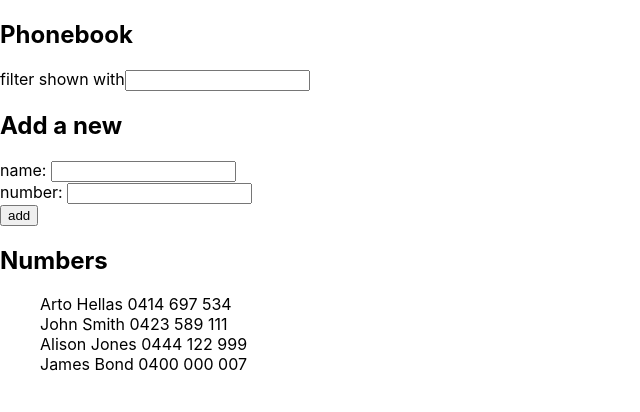
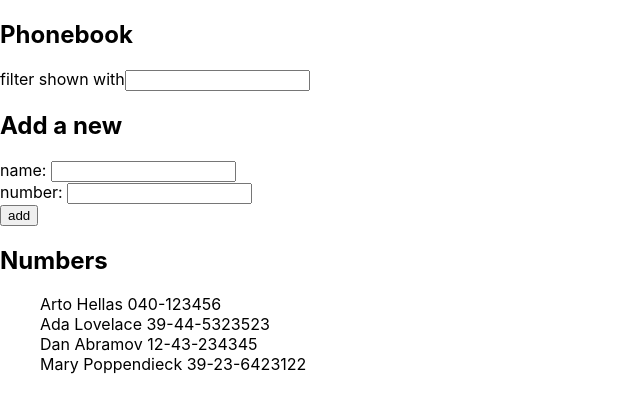
Before and after one commit to MitchEarn/full-stack-open-2021, a React (Create React App) app in the folder part2/phonebook/: page / in a window 1280 px wide. Shown: the top 412 px of the page, without its empty margins (0-640 px from the left). Built offline with nearby package versions, Linux system fonts and the light colour scheme; data requests are answered from the project's data file.

Commit message:
Completed exercise 2.11

```diff
--- /dev/null
+++ b/part2/phonebook/db.json
@@ -0,0 +1,24 @@
+{
+  "persons":[
+    {
+      "name": "Arto Hellas",
+      "number": "040-123456",
+      "id": 1
+    },
+    {
+      "name": "Ada Lovelace",
+      "number": "39-44-5323523",
+      "id": 2
+    },
+    {
+      "name": "Dan Abramov",
+      "number": "12-43-234345",
+      "id": 3
+    },
+    {
+      "name": "Mary Poppendieck",
+      "number": "39-23-6423122",
+      "id": 4
+    }
+  ]
+}
--- a/part2/phonebook/package.json
+++ b/part2/phonebook/package.json
@@ -6,6 +6,7 @@
     "@testing-library/jest-dom": "^5.15.1",
     "@testing-library/react": "^11.2.7",
     "@testing-library/user-event": "^12.8.3",
+    "axios": "^0.24.0",
     "react": "^17.0.2",
     "react-dom": "^17.0.2",
     "react-scripts": "4.0.3",
@@ -15,7 +16,8 @@
     "start": "react-scripts start",
     "build": "react-scripts build",
     "test": "react-scripts test",
-    "eject": "react-scripts eject"
+    "eject": "react-scripts eject",
+    "server": "json-server -p3001 --watch db.json"
   },
   "eslintConfig": {
     "extends": [
--- a/part2/phonebook/src/App.js
+++ b/part2/phonebook/src/App.js
@@ -1,21 +1,23 @@
-import React, {useState} from 'react'
+import React, {useEffect, useState} from 'react'
 import PersonForm from "./components/PersonForm";
 import Filter from "./components/Filter";
 import PersonList from "./components/PersonList";
+import axios from "axios";
 
 
 const App = () => {
-    const [persons, setPersons] = useState([
-        {name: 'Arto Hellas', number: '0414 697 534'},
-        {name: 'John Smith', number: '0423 589 111'},
-        {name: 'Alison Jones', number: '0444 122 999'},
-        {name: 'James Bond', number: '0400 000 007'},
-    ])
+    const [persons, setPersons] = useState([])
     const [newName, setNewName] = useState('')
     const [newNumber, setNewNumber] = useState('')
     const [newSearch, setNewSearch] = useState('')
 
-    console.log(newName)
+    useEffect(() => {
+        axios.get('http://localhost:3001/persons')
+            .then(response => {
+                setPersons(response.data)
+            })
+
+    }, [])
 
     const handleSearch = (event) => {
         setNewSearch(event.target.value)
--- a/part2/phonebook/src/index.js
+++ b/part2/phonebook/src/index.js
@@ -3,34 +3,4 @@
 import './index.css';
 import App from './App';
 
-const notes = [
-    {
-        id: 1,
-        content: 'HTML is easy',
-        date: '2019-05-30T17:30:31.098Z',
-        important: true
-    },
-    {
-        id: 2,
-        content: 'Browser can execute only JavaScript',
-        date: '2019-05-30T18:39:34.091Z',
-        important: false
-    },
-    {
-        id: 3,
-        content: 'GET and POST are the most important methods of HTTP protocol',
-        date: '2019-05-30T19:20:14.298Z',
-        important: true
-    }
-]
-
-
-ReactDOM.render(
-  <React.StrictMode>
-    <App notes={notes} />
-  </React.StrictMode>,
-  document.getElementById('root')
-);
-
-// If you want to start measuring performance in your app, pass a function
-// to log results (for example: reportWebVitals(console.log))
+ReactDOM.render(<App />, document.getElementById('root'))
```
Also changed, not shown: 1 other file (tests, documents, lock files or other folders).
